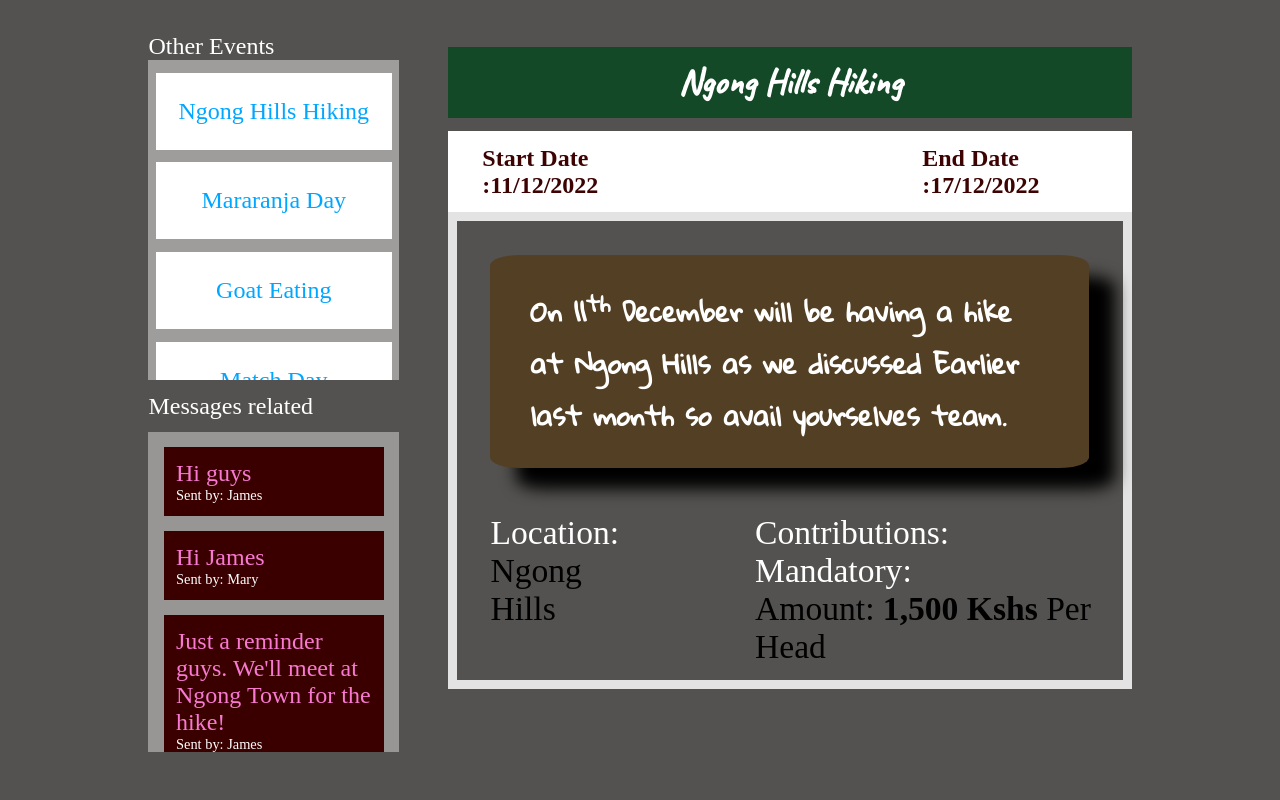
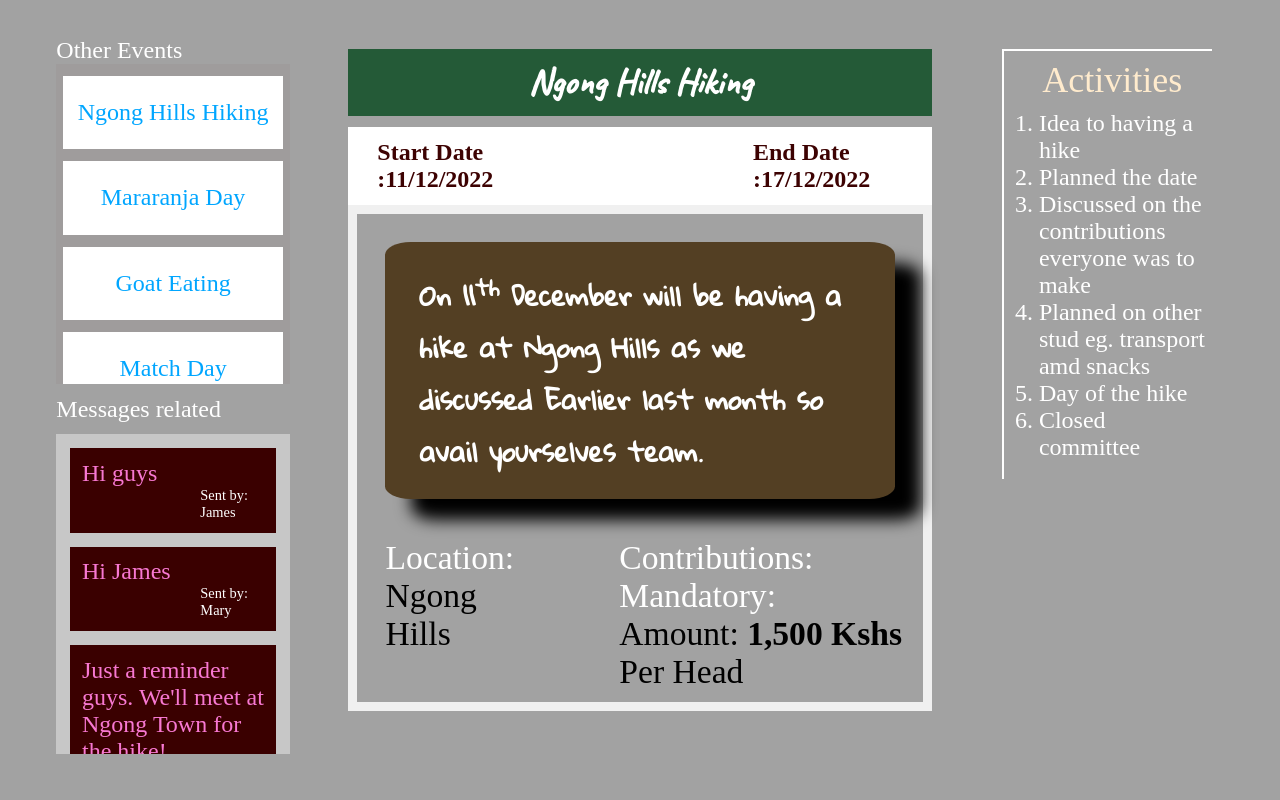
Before and after one commit to MacKibe/eventsTemp, a plain HTML site: page index.html in a window 1280 px wide. Drawn offline with Linux system fonts and the light colour scheme.

```diff
--- a/index.html
+++ b/index.html
@@ -11,9 +11,9 @@
             }
 
             body {
-                width: 80%;
+                width: 95%;
                 margin: 1% auto;
-                background-color: rgb(83, 82, 80);
+                background-color: rgb(162, 162, 162);
                 color: #fff;
                 font-size: 150%;
                 overflow-y: scroll;
@@ -35,7 +35,7 @@
             .eventViewer {
                 display: grid;
                 padding: 2%;
-                grid-template-columns: 1.1fr 3fr;
+                grid-template-columns: 1fr 2.5fr 1fr;
                 gap: 5%;
             }
 
@@ -111,7 +111,7 @@
             .messo section {
                 font-size: 60%;
                 color: #fff;
-
+                margin-left: 65%;
             }
 
             .contributions {
@@ -130,6 +130,21 @@
                 color: black;
             }
 
+            .activities {
+                display: block;
+                border-left: 2px solid #fff;
+                border-top: 2px solid #fff;
+                padding-left: 15%;
+                margin: 5%;
+                height: 60%;
+            }
+
+            .activities p {
+                color: blanchedalmond;
+                margin: 5% 2%;
+                font-size: 150%;
+            }
+
             @media (max-width: 768px) {
                 .eventViewer {
                     display: flex;
@@ -145,10 +160,10 @@
                     <p>Other Events</p>
                     <div class="eventLists">
                         <a href="index.html">Ngong Hills Hiking</a>
-                        <a href="#">Mararanja Day</a>
-                        <a href="#">Goat Eating</a>
-                        <a href="#">Match Day</a>
-                        <a href="#">Kim's Wedding</a>
+                        <a href="1.html">Mararanja Day</a>
+                        <a href="2.html">Goat Eating</a>
+                        <a href="3.html">Match Day</a>
+                        <a href="4.html">Kim's Wedding</a>
                     </div>
                 </div>
                 <div class="messages">
@@ -202,6 +217,17 @@
                     </div>
                 </div>
             </div>
+            <aside class="activities">
+                <p>Activities</p>
+                <ol>
+                    <li>Idea to having a hike</li>
+                    <li>Planned the date</li>
+                    <li>Discussed on the contributions everyone was to make</li>
+                    <li>Planned on other stud eg. transport amd snacks</li>
+                    <li>Day of the hike</li>
+                    <li>Closed committee</li>
+                </ol>
+            </aside>
         </div>
     </body>
 </html>
```
Also changed, not shown: index1/index1.html (deleted, +0 -70 lines).
